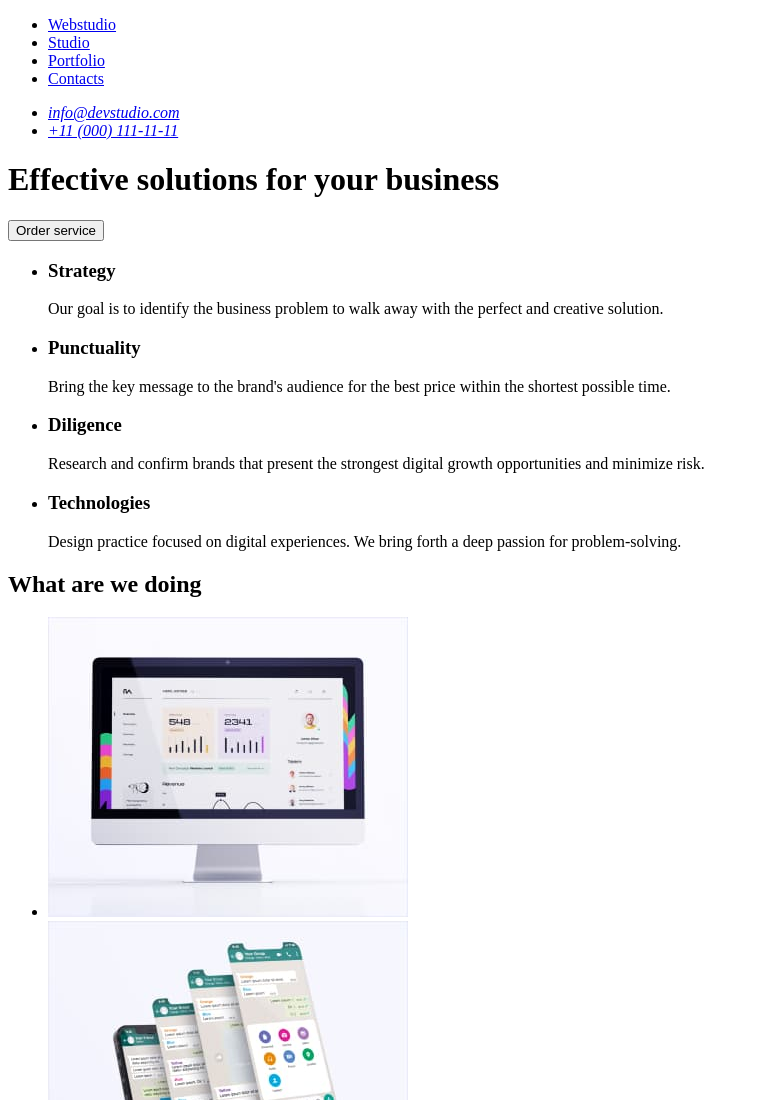
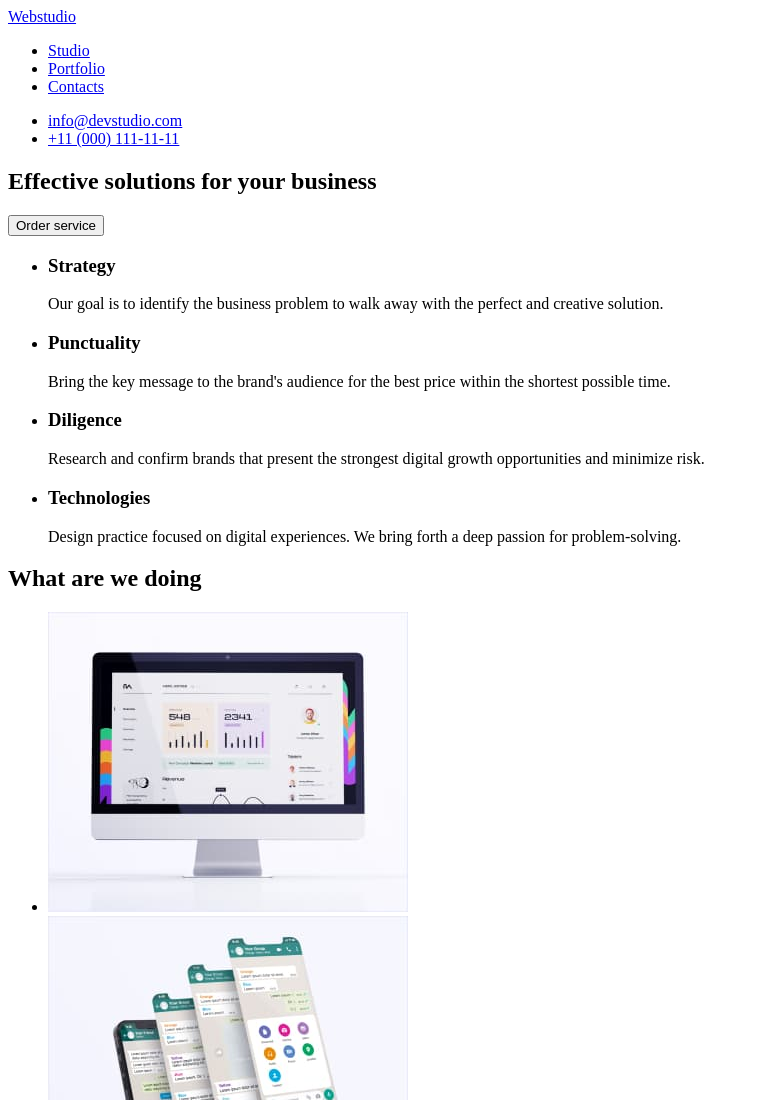
Before and after one commit to julie08ua/goit-markup-hw-01, a plain HTML site: page index.html in a window 1280 px wide. Shown: the top 1100 px of the page, without its empty margins (0-759 px from the left). Drawn offline with Linux system fonts and the light colour scheme.

Commit message:
Update index.html

```diff
--- a/index.html
+++ b/index.html
@@ -9,25 +9,23 @@
 <body>
     <header>
         <nav>
+            <a href="/">Webstudio</a>
             <ul>
-                <li><a href="/">Webstudio</a></li>
                 <li><a href="/">Studio</a></li>
                 <li><a href="#">Portfolio</a></li>
                 <li><a href="#">Contacts</a></li>
             </ul>
         </nav>
-        <address>
-            <ul>
-                <li><a href="mailto:info@devstudio.com">info@devstudio.com</a></li>
-                <li><a href="tel:+110001111111">+11 (000) 111-11-11</a></li>
-            </ul>
-        </address>
+        <ul>
+            <li><a href="mailto:info@devstudio.com">info@devstudio.com</a></li>
+            <li><a href="tel:+110001111111">+11 (000) 111-11-11</a></li>
+        </ul>
     </header>
     <main>
-        <div>
+        <section>
             <h1>Effective solutions for your business</h1>
             <button type="button">Order service</button>
-        </div>
+        </section>
         <section>
             <h2 hidden>Our advantages</h2>
             <ul>
```
